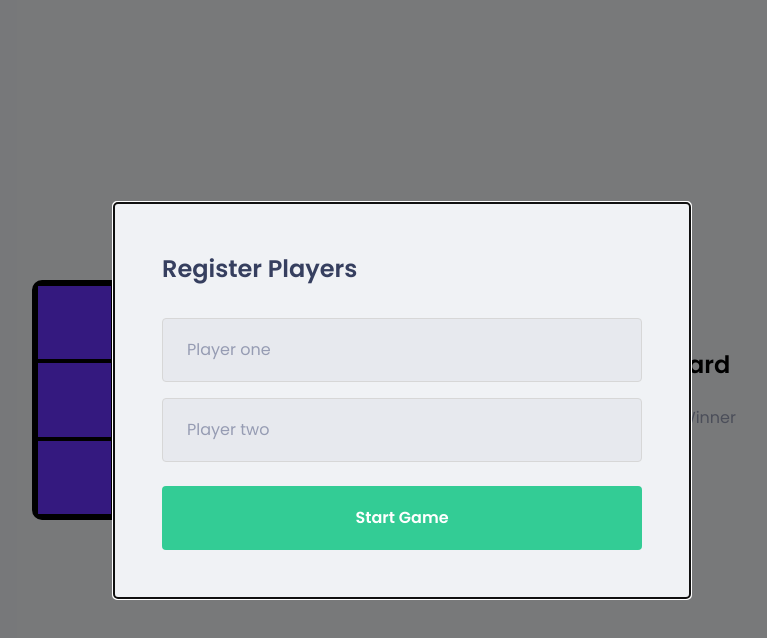
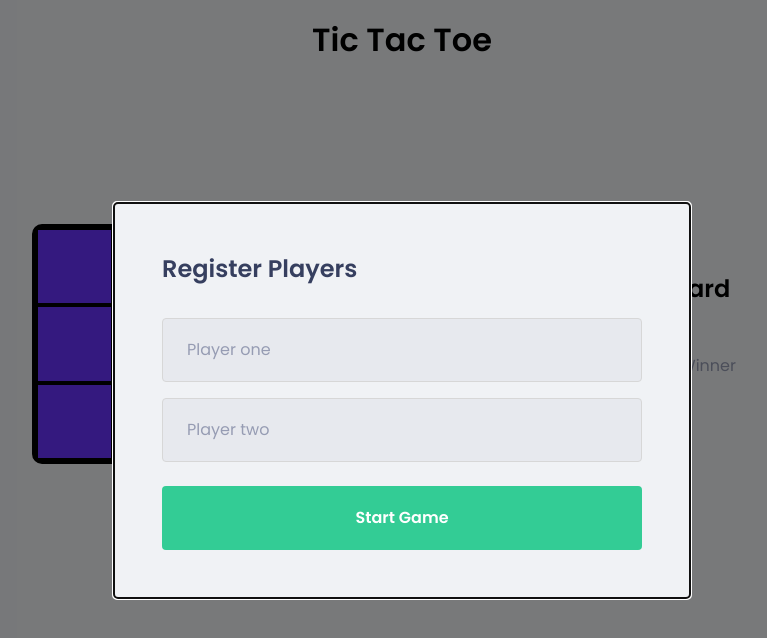
Before and after one commit to AlexRossetto/tictactoe, a React (Create React App) app: page / in a window 1280 px wide. Shown: the top 638 px of the page, without its empty margins (238-1005 px from the left). Built offline with nearby package versions, Linux system fonts and the light colour scheme.

Commit message:
housekeeping: separating structure and refactoring some stuff

```diff
--- a/src/App.tsx
+++ b/src/App.tsx
@@ -2,6 +2,7 @@ import React, { useEffect, useState } from 'react';
 import { GlobalStyle } from './styles/global';
 import { GameBoard } from './components/GameBoard';
 import { BoardContainer, LeaderboardContainer, Container } from './styles/styles';
+import { Header } from './components/Header';
 import { Leaderboard } from './components/Leaderboard';
 import { RegisterNewRoundModal } from './components/RegisterNewRoundModal';
 import { GameResultModal } from './components/GameResultModal';
@@ -22,17 +23,7 @@ export const App = () => {
   const isBoardFilled = !board.includes("");
 
   useEffect(() => {
-    const hasWinner = checkWin(board);
-    if(!hasWinner) {
-      checkIfTie(result, isBoardFilled, setResult, setIsGameResultModalOpen);
-    } else {
-      const players = JSON.parse(localStorage.getItem('Players') || '{}');
-       setResult({
-         winner: isPlayerOneNext ? players.playerTwo : players.playerOne,
-         result: 'Win',
-       });
-       setIsGameResultModalOpen(true);
-    }
+    checkIfGameEnded();
   }, [board])
 
   useEffect(() => {
@@ -44,30 +35,51 @@ export const App = () => {
 
   const handleClick = (i : number) => {
     if(result.result) return;
-    const currentBoard = [...board];
-    if(currentBoard[i] !== "") return;
-    currentBoard[i] = isPlayerOneNext ? "X" : "O";
-    setBoard(currentBoard);
+    const currentBoardCopy = [...board];
+    if(currentBoardCopy[i] !== "") return;
+    currentBoardCopy[i] = isPlayerOneNext ? "X" : "O";
+    setBoard(currentBoardCopy);
     setIsPlayerOneNext(!isPlayerOneNext);
   };
+
+
+  const checkIfGameEnded = () => {
+    const hasWinner = checkWin(board);
+    if(!hasWinner) {
+      checkIfTie(result, isBoardFilled, setResult, setIsGameResultModalOpen);
+    } else {
+      const players = JSON.parse(localStorage.getItem('Players') || '{}');
+      setResult({
+        winner: isPlayerOneNext ? players.playerTwo : players.playerOne,
+        result: 'Win',
+      });
+      setIsGameResultModalOpen(true);
+    }
+  }
 
   const handleCloseNewTransactionModal = () => {
     setIsRegisterNewRoundModalOpen(false);
   }
 
+  const handleCloseGameResultModal = () => {
+    setIsGameResultModalOpen(false);
+  }
+
   return (
+    <>
+    <Header isPlayerOneNext={isPlayerOneNext}/>
     <Container>
+      <GlobalStyle />
       <BoardContainer>
         <GameBoard squares={board} onClick={handleClick}/>
       </BoardContainer>
       <LeaderboardContainer>
         <Leaderboard leaderboard={leaderboard}/>
       </LeaderboardContainer>
-      <GlobalStyle />
       <RegisterNewRoundModal isOpen={isRegisterNewRoundModalOpen} onRequestClose={handleCloseNewTransactionModal}/>
       <GameResultModal
         isOpen={isGameResultModalOpen}
-        onRequestClose={setIsGameResultModalOpen}
+        onRequestClose={handleCloseGameResultModal}
         result={result}
         setIsPlayerOneNext={setIsPlayerOneNext}
         setResult={setResult}
@@ -75,7 +87,6 @@ export const App = () => {
         setBoard={setBoard}
       />
     </Container>
+    </>
   );
 }
-
-// isOpen, onRequestClose, result, setIsPlayerOneNext, setResult, setBoard
--- a/src/components/GameResultModal/index.tsx
+++ b/src/components/GameResultModal/index.tsx
@@ -1,10 +1,9 @@
-import { FormEvent, useState } from 'react';
 import Modal from 'react-modal';
 import { Container } from './styles'
-import {  } from './interface';
+import { GameResultModalProps } from './interface';
 import { INITIAL_RESULT_STATE } from '../../utils/constants';
 
-export const GameResultModal = ({ isOpen, onRequestClose, result, setIsPlayerOneNext, setResult, setBoard, setIsRegisterNewRoundModalOpen } : any) => {
+export const GameResultModal = ({ isOpen, onRequestClose, result, setIsPlayerOneNext, setResult, setBoard, setIsRegisterNewRoundModalOpen } : GameResultModalProps) => {
 
   const restartGame = () => {
     setIsPlayerOneNext(true)
@@ -25,7 +24,7 @@ export const GameResultModal = ({ isOpen, onRequestClose, result, setIsPlayerOne
       shouldCloseOnOverlayClick={false}
     >
       <Container onSubmit={restartGame}>
-          <h2>Result: {result.result}</h2>
+          <h2>Result: <strong>{result.result}</strong></h2>
           {result.winner && <h2>Winner: {result.winner}</h2>}
           <button type="button" onClick={restartGame}>Restart Game</button>
       </Container>
--- /dev/null
+++ b/src/components/Header/index.tsx
@@ -0,0 +1,15 @@
+import { Container } from "./styles";
+import { HeaderProps } from "./interface";
+
+
+export const Header = ({isPlayerOneNext} : HeaderProps) => {
+
+  const players = JSON.parse(localStorage.getItem('Players') || '{}');
+
+  return (
+    <Container>
+      <h1>Tic Tac Toe</h1>
+      {players.playerOne && <h3>{isPlayerOneNext ? `${players?.playerOne}'s Turn` : `${players?.playerTwo}'s Turn`}</h3>
+}    </Container>
+  )
+}
--- /dev/null
+++ b/src/components/Header/interface.ts
@@ -0,0 +1,3 @@
+export interface HeaderProps {
+  isPlayerOneNext: boolean;
+}
--- /dev/null
+++ b/src/components/Header/styles.ts
@@ -0,0 +1,16 @@
+import styled from "styled-components";
+
+export const Container = styled.header`
+  max-height: 30vh;
+  display: flex;
+  flex-direction: column;
+  align-content: center;
+  align-items: center;
+  margin-top: 1rem;
+  justify-content: center;
+  gap: 1rem;
+
+  h3 {
+    padding-top: 3rem;
+  }
+`
--- a/src/components/Leaderboard/index.tsx
+++ b/src/components/Leaderboard/index.tsx
@@ -6,6 +6,7 @@ export const Leaderboard = ({ leaderboard } : LeaderboardProps) => {
   return (
     <Container>
       <h2>Leaderboard</h2>
+      <div>
         <table>
           <thead>
             <tr>
@@ -24,6 +25,7 @@ export const Leaderboard = ({ leaderboard } : LeaderboardProps) => {
             ))}
           </tbody>
         </table>
+      </div>
     </Container>
   )
 }
--- a/src/components/Leaderboard/styles.ts
+++ b/src/components/Leaderboard/styles.ts
@@ -4,6 +4,30 @@ import styled from 'styled-components';
 export const Container = styled.div`
   h2 {
     text-align: center;
+    padding-bottom: .5rem;
+  }
+
+  div {
+    max-height: 400px;
+    overflow-y: scroll;
+    padding: 1rem;
+
+    ::-webkit-scrollbar-track {
+      -webkit-box-shadow: inset 0 0 6px rgba(0,0,0,0.3);
+      border-radius: 10px;
+      background-color: #F5F5F5;
+    }
+
+    ::-webkit-scrollbar {
+      width: 12px;
+      background-color: #F5F5F5;
+    }
+
+    ::-webkit-scrollbar-thumb {
+      border-radius: 10px;
+      -webkit-box-shadow: inset 0 0 6px rgba(0,0,0,.3);
+      background-color: #555;
+    }
   }
 
   table {
--- a/src/components/RegisterNewRoundModal/index.tsx
+++ b/src/components/RegisterNewRoundModal/index.tsx
@@ -27,8 +27,8 @@ export const RegisterNewRoundModal = ({ isOpen, onRequestClose } : RegisterNewPl
     >
       <Container onSubmit={handleStartNewGame}>
         <h2>Register Players</h2>
-        <input required placeholder="Player one" value={playerOne} onChange={(e) => setPlayerOne(e.target.value)}/>
-        <input required placeholder="Player two" value={playerTwo} onChange={(e) => setPlayerTwo(e.target.value)}/>
+        <input maxLength={15} required placeholder="Player one" value={playerOne} onChange={(e) => setPlayerOne(e.target.value)}/>
+        <input maxLength={15} required placeholder="Player two" value={playerTwo} onChange={(e) => setPlayerTwo(e.target.value)}/>
         <button type="submit">Start Game</button>
       </Container>
     </Modal>
--- a/src/styles/styles.ts
+++ b/src/styles/styles.ts
@@ -5,7 +5,7 @@ export const Container = styled.main`
   display: grid;
   grid-template-columns: 1fr 1fr;
   max-width: 1000px;
-  height: 100vh;
+  height: 70vh;
 `
 
 export const BoardContainer = styled.section`
```
Also changed, not shown: src/components/GameResultModal/interface.ts (+9 -2 lines). Lines whose indentation alone changed are shown as unchanged.
